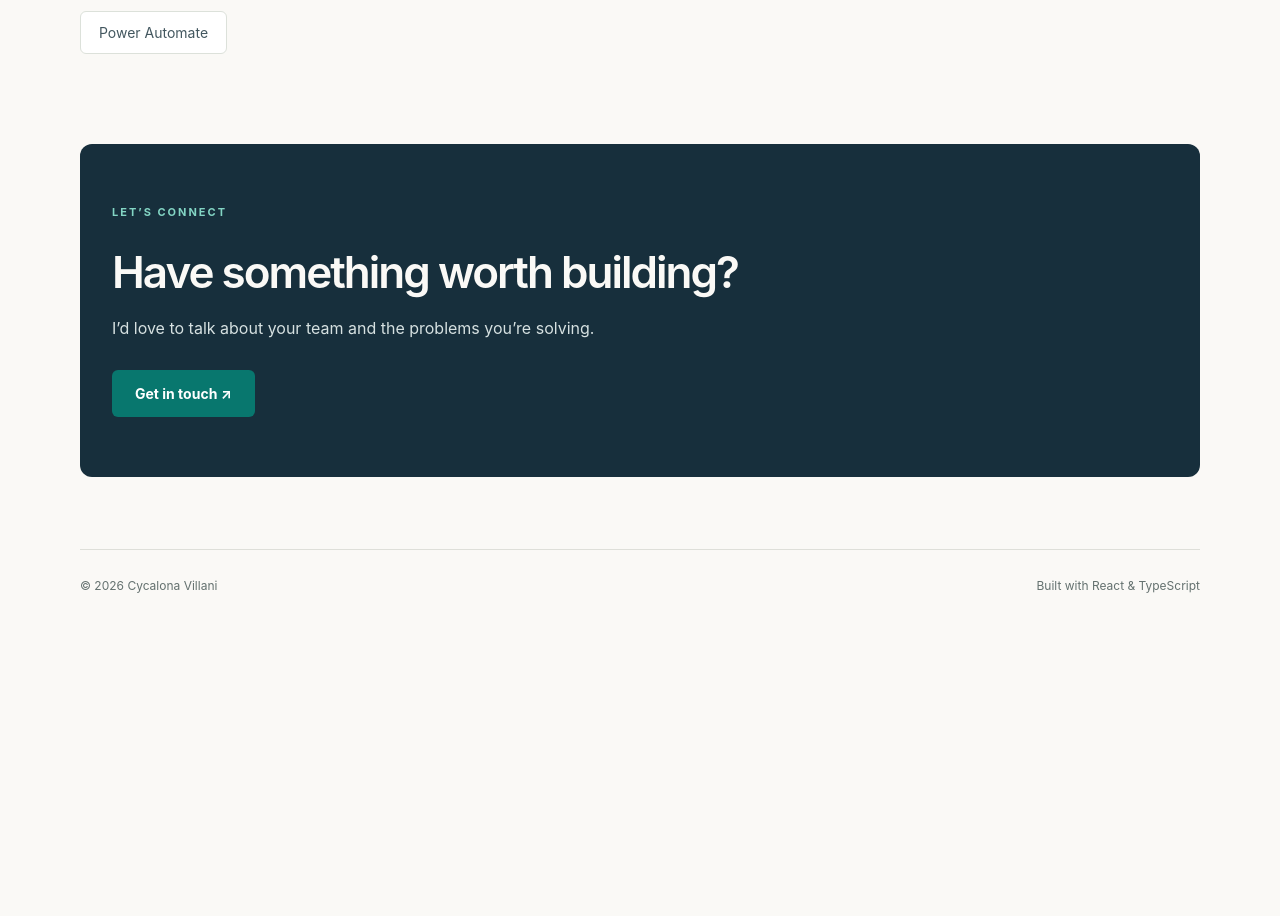
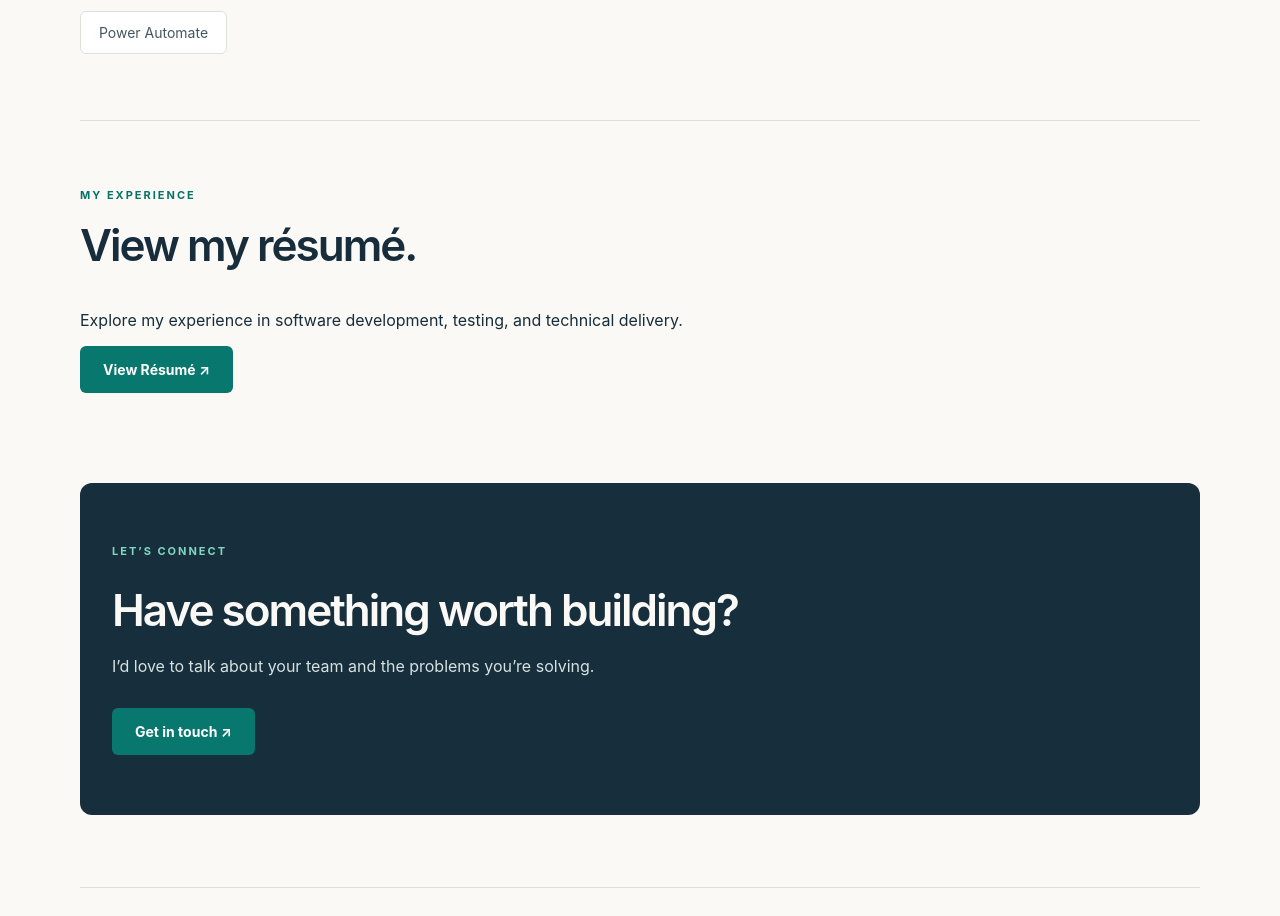
Before and after one commit to Cycalona-villani/cycalona-portfolio, a React (Vite) app: page / in a window 1280 px wide. Shown: the part 2398-3314 px from the top of the page. Before the commit the page ends 3033 px from the top, so only its background shows below. Built offline with nearby package versions, Linux system fonts and the light colour scheme.

Commit message:
Add resume section and PDF

```diff
--- a/src/App.tsx
+++ b/src/App.tsx
@@ -257,7 +257,25 @@ function App() {
             ))}
           </ul>
         </section>
+      {/* RESUME SECTION */}
+      <section id="resume" className="section">
+        <p className="eyebrow">MY EXPERIENCE</p>
+        <h2>View my résumé.</h2>
 
+        <p>
+          Explore my experience in software development,
+          testing, and technical delivery.
+        </p>
+
+        <a
+          className="button"
+          href={`${import.meta.env.BASE_URL}resume/Cycalona_Villani_Resume.pdf`}
+          target="_blank"
+          rel="noopener noreferrer"
+        >
+          View Résumé ↗
+        </a>
+</section>
         {/* CONTACT SECTION */}
         <section id="contact" className="contact-section">
           <p className="eyebrow">LET’S CONNECT</p>
```
Also changed, not shown: 1 other file (tests, documents, lock files or other folders).
